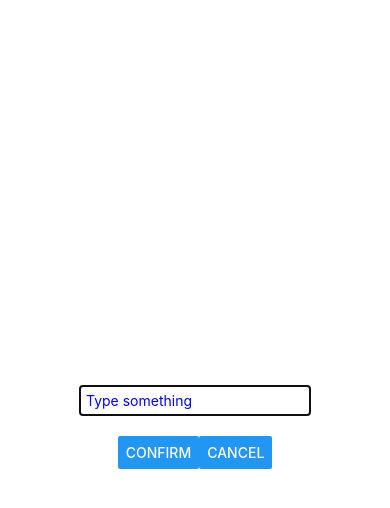
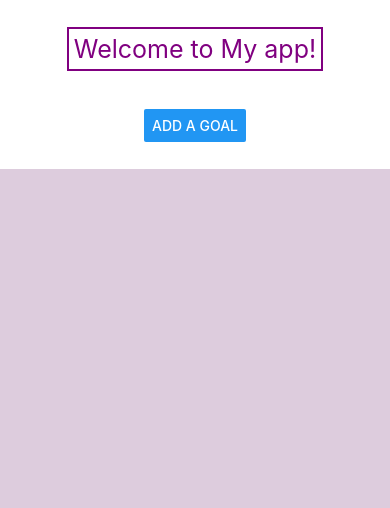
Before and after one commit to ShinLiX/fall2024_5520, a React Native app in the folder my_project/: screen / in a window 390 px wide. Shown: the top 508 px of the page. Built offline with nearby package versions, Linux system fonts and the light colour scheme.

Commit message:
setText() was added to both confirm and cancel buttons

```diff
--- a/my_project/App.js
+++ b/my_project/App.js
@@ -1,43 +1,61 @@
-import { StatusBar } from 'expo-status-bar';
-import { StyleSheet, View, Text } from 'react-native';
-import Header from './Components/Header';
-import { useState } from 'react';
-import Input from './Components/Input';
+import { StatusBar } from "expo-status-bar";
+import { Button, SafeAreaView, StyleSheet, Text, View } from "react-native";
+import Header from "./Components/Header";
+import { useState } from "react";
+import Input from "./Components/Input";
 
 export default function App() {
-  const [receivedData, setReceivedData] = useState(""); // Store the input data
+  const [receivedData, setReceivedData] = useState("");
+  const [isModalVisible, setIsModalVisible] = useState(false);
   const appName = "My app";
+  //update this fn to receive data
+  function handleInputData(data) {
+    //log the data to console
+    console.log("App ", data);
+    setReceivedData(data);
+    setIsModalVisible(false);
+  }
 
-  function handleInputData(data) {
-    // Update receivedData with the text from Input component
-    console.log("app", data);
-    setReceivedData(data);
+  function handleCancel() {
+    setIsModalVisible(false);
   }
 
   return (
-    <View style={styles.container}>
-      <StatusBar style='auto' />
-      <Header name={appName} />
-      <Input style={styles.inputStyle} autoFocus={true} inputHandler={handleInputData} />
-      {/* Display the received data */}
-      {receivedData.length > 0 && (
-        <Text>Received Data: {receivedData}</Text>
-      )}
-    </View>
+    <SafeAreaView style={styles.container}>
+      <StatusBar style="auto" />
+      <View style={styles.topView}>
+        <Header name={appName} />
+        <Button
+          title="Add a Goal"
+          onPress={() => {
+            setIsModalVisible(true);
+          }}
+        />
+      </View>
+      <Input
+        textInputFocus={true}
+        inputHandler={handleInputData}
+        modalVisible={isModalVisible}
+        onCancel={handleCancel}
+      />
+      <View style={styles.bottomView}>
+        <Text style={styles.text}>{receivedData}</Text>
+      </View>
+    </SafeAreaView>
   );
 }
 
 const styles = StyleSheet.create({
   container: {
     flex: 1,
-    backgroundColor: '#fff',
-    alignItems: 'center',
-    justifyContent: 'center',
+    backgroundColor: "#fff",
+    // alignItems: "center",
+    justifyContent: "center",
   },
-  inputStyle: {
-    borderColor: 'blue',
-    borderWidth: 1,
-    padding: 10,
-    margin: 10,
+  text: {
+    color: "purple",
+    marginVertical: 5,
   },
+  topView: { flex: 1, alignItems: "center", justifyContent: "space-evenly" },
+  bottomView: { flex: 4, backgroundColor: "#dcd", alignItems: "center" },
 });
```
